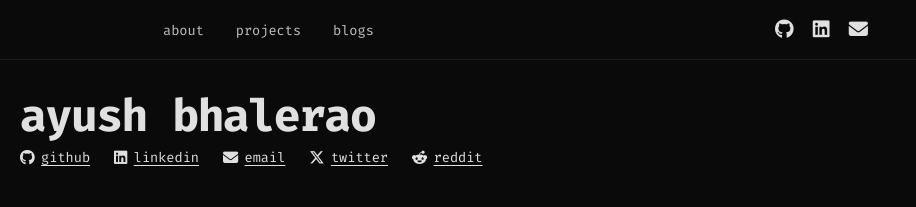
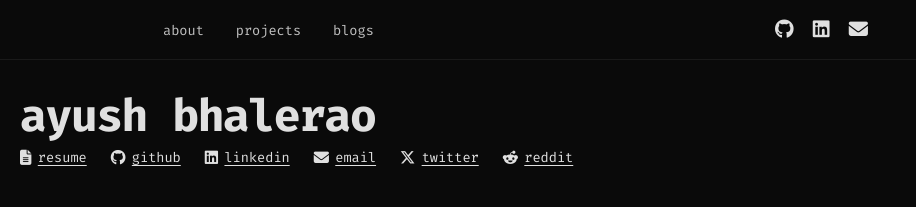
Before and after one commit to ahhyoushh/ahhyoushh.github.io, an Astro site: page / in a window 1280 px wide. Shown: the top 207 px of the page, 364-1280 px from the left. Built offline with nearby package versions, Linux system fonts and the light colour scheme; Astro itself is replaced by a stand-in of ours; some packages are replaced by stand-ins of ours.

Commit message:
added resume.pdf

```diff
--- a/src/pages/index.astro
+++ b/src/pages/index.astro
@@ -29,6 +29,7 @@ const recentBlogs = blogs.slice(0, 3);
       <div class="hero-body">
         <h1 class="hero-name">ayush bhalerao</h1>
         <div class="hero-social">
+          <a href="/resume.pdf" target="_blank"><i class="fas fa-file-lines"></i> <span>resume</span></a>
           <a href="https://github.com/ahhyoushh" target="_blank"><i class="fab fa-github"></i> <span>github</span></a>
           <a href="https://linkedin.com/in/ayushbhalerao" target="_blank"><i class="fab fa-linkedin"></i> <span>linkedin</span></a>
           <a href="mailto:iush.wrk@gmail.com"><i class="fas fa-envelope"></i> <span>email</span></a>
```
Also changed, not shown: 2 other files.
